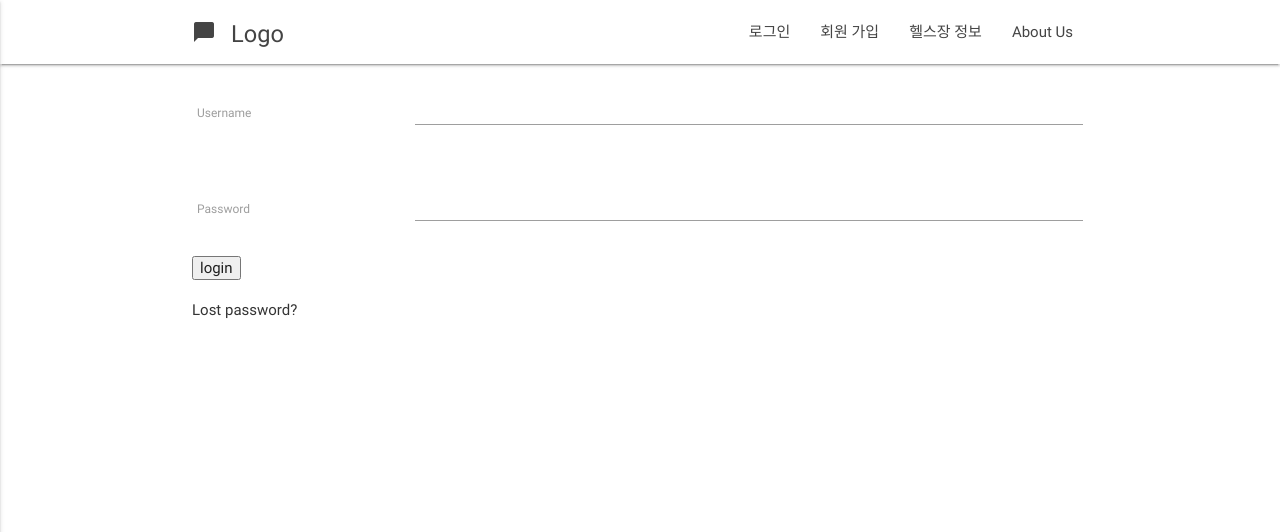
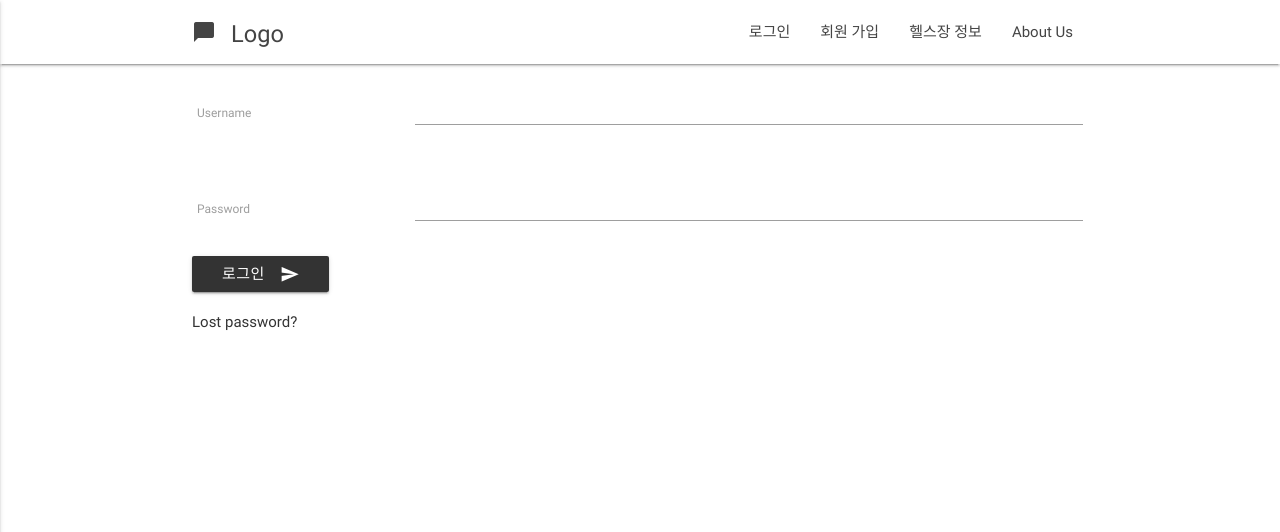
Before and after one commit to iceCreamParlor/backup_project_healthycash, a Django app: template templates/registration/login.html in a window 1280 px wide. Shown: the top 532 px of the page. Run offline with Django 3.2, Linux system fonts and the light colour scheme; the template is opened without the code that fills it, so the values that code supplies are empty, except form fields; tables that the repository leaves empty hold one stand-in row (values such as "Sample post"); form fields are guessed from the names that the template uses; some libraries are stand-ins or nearby versions.

Commit message:
Changed Login Button

```diff
--- a/templates/registration/login.html
+++ b/templates/registration/login.html
@@ -29,8 +29,11 @@
             </tr>
         </table>
 
-        <input type="submit" value="login" />
+        <!--<input type="submit" value="login" />-->
         <input type="hidden" name="next" value="{{ next }}" />
+        <button class="btn waves-effect waves-light" value = "login" type="submit" >로그인
+            <i class="material-icons right">send</i>
+        </button>
     </form>
 
     {# Assumes you setup the password_reset view in your URLconf #}
```
Also changed, not shown: db.sqlite3.
